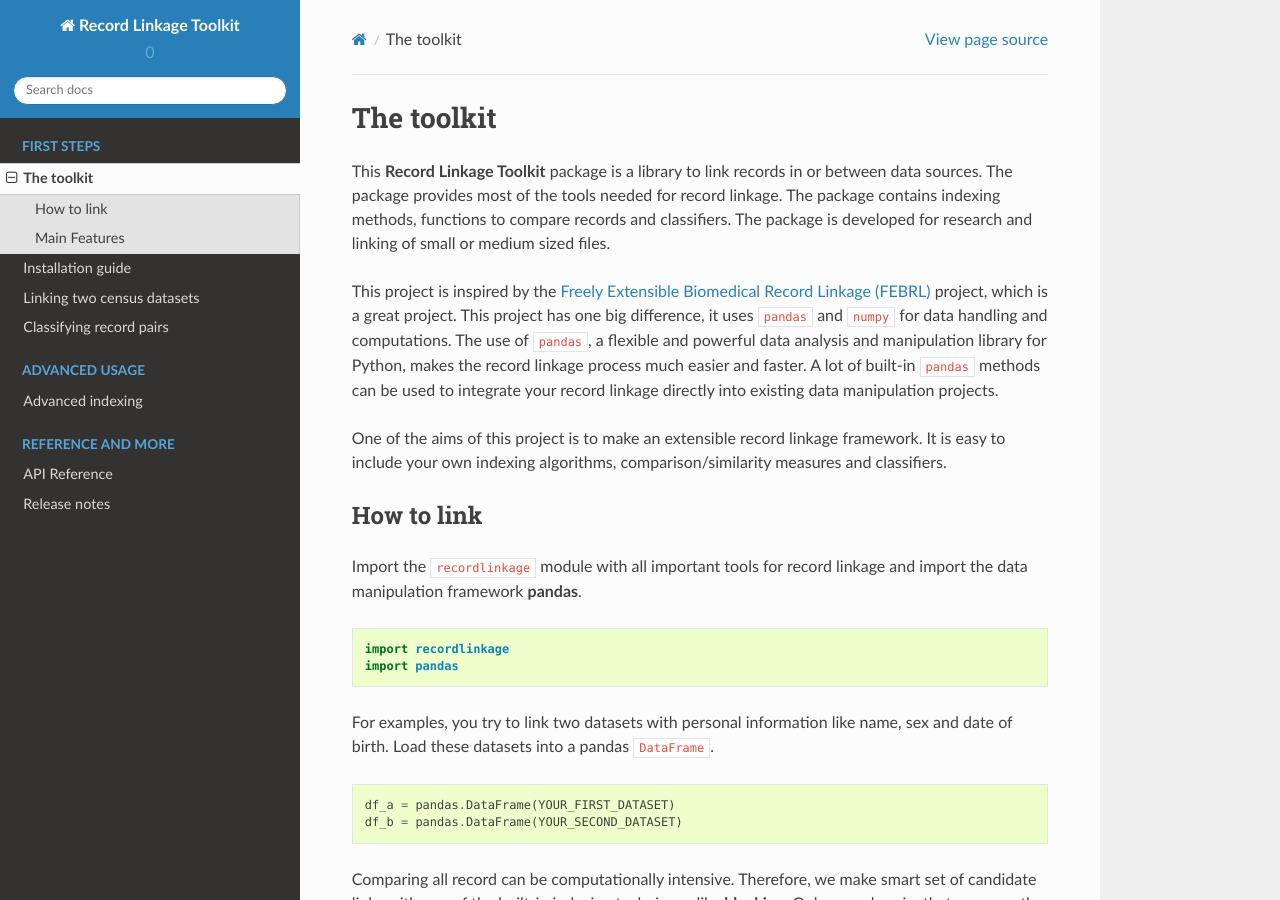
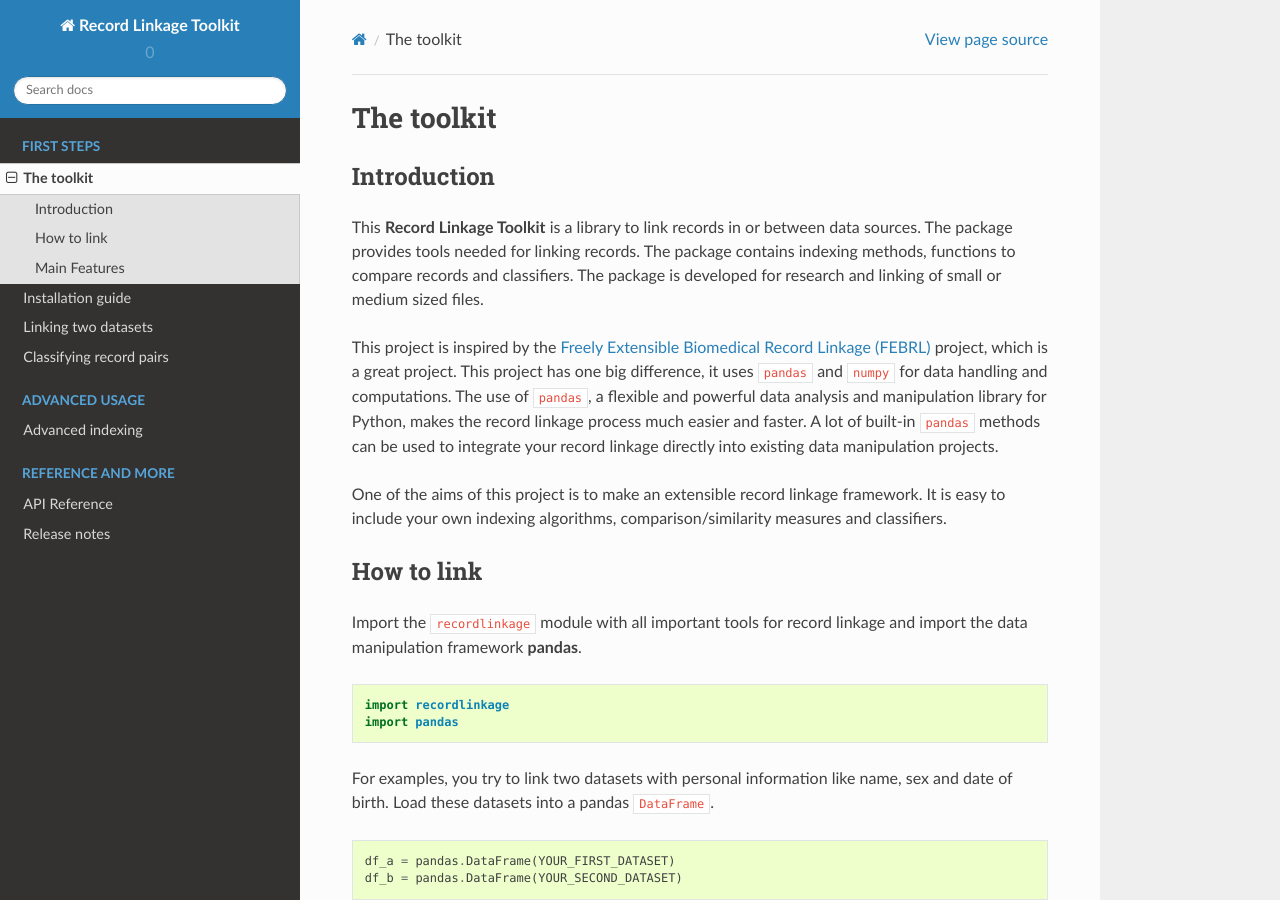
Before and after one commit to J535D165/recordlinkage, a Sphinx documentation site: the page built from docs/toolkit.rst, in a window 1280 px wide and 900 px high. Built offline with Sphinx 7.4.7 and the Read the Docs theme 2.0.0, drawn with Linux system fonts in a browser that asks for light colours.

Commit message:
Update documentation

```diff
--- a/docs/toolkit.rst
+++ b/docs/toolkit.rst
@@ -2,11 +2,14 @@
 The toolkit
 ***********
 
-This **Record Linkage Toolkit** package is a library to link records in or
-between data sources. The package provides most of the tools needed for
-record linkage. The package contains indexing methods, functions to
-compare records and classifiers. The package is developed for research
-and linking of small or medium sized files.
+Introduction
+============
+
+This **Record Linkage Toolkit** is a library to link records in or between
+data sources. The package provides tools needed for linking records. The
+package contains indexing methods, functions to compare records and
+classifiers. The package is developed for research and linking of small or
+medium sized files.
 
 This project is inspired by the `Freely Extensible Biomedical Record
 Linkage (FEBRL) <https://sourceforge.net/projects/febrl/>`__ project,
```
Also changed, not shown: docs/installation.rst (+6 -4 lines), docs/examples/advanced_indexing.ipynb, docs/examples/link_two_dataframes.ipynb.
